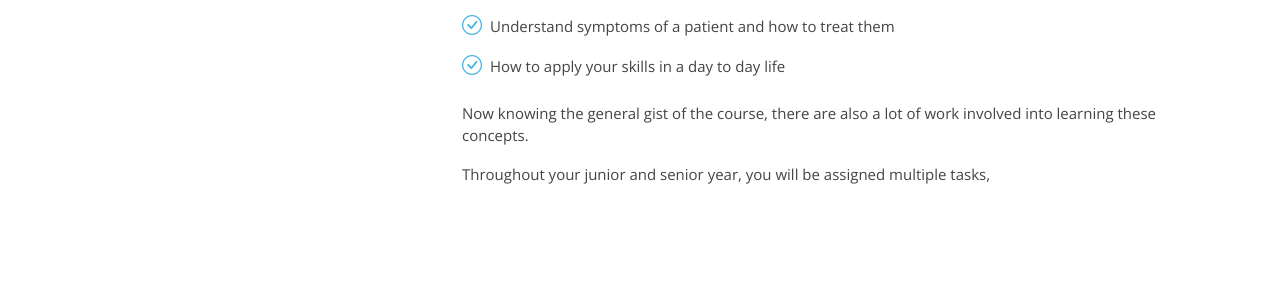
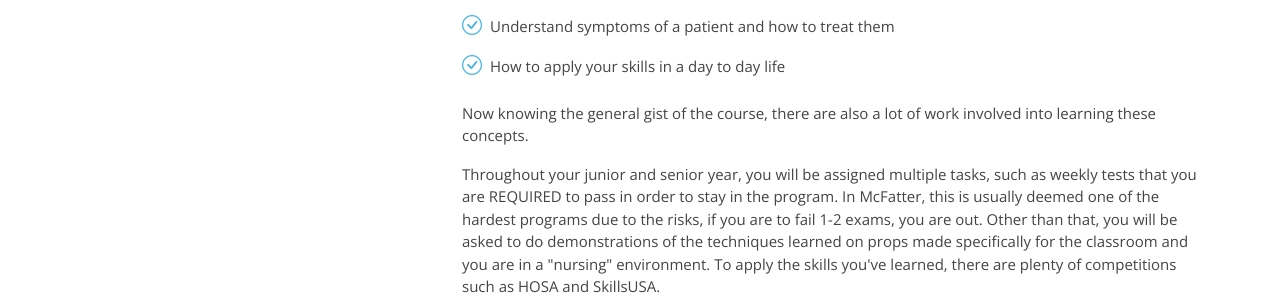
Before and after one commit to Sebby1223/4thtime, a plain HTML site: page nursing.html in a window 1280 px wide. Shown: the part 1173-1481 px from the top of the page. Drawn offline with nearby package versions, Linux system fonts and the light colour scheme.

Commit message:
Update nursing.html

```diff
--- a/nursing.html
+++ b/nursing.html
@@ -103,7 +103,7 @@
               Now knowing the general gist of the course, there are also a lot of work involved into learning these concepts.
             </p>
             <p>
-              Throughout your junior and senior year, you will be assigned multiple tasks,
+              Throughout your junior and senior year, you will be assigned multiple tasks, such as weekly tests that you are REQUIRED to pass in order to stay in the program. In McFatter, this is usually deemed one of the hardest programs due to the risks, if you are to fail 1-2 exams, you are out. Other than that, you will be asked to do demonstrations of the techniques learned on props made specifically for the classroom and you are in a "nursing" environment. To apply the skills you've learned, there are plenty of competitions such as HOSA and SkillsUSA.
             </p>
           </div>
 
```
